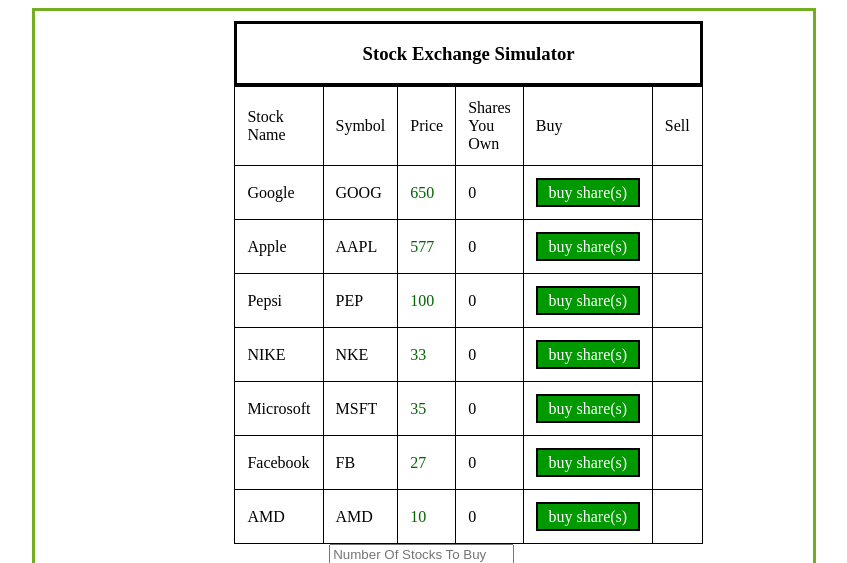
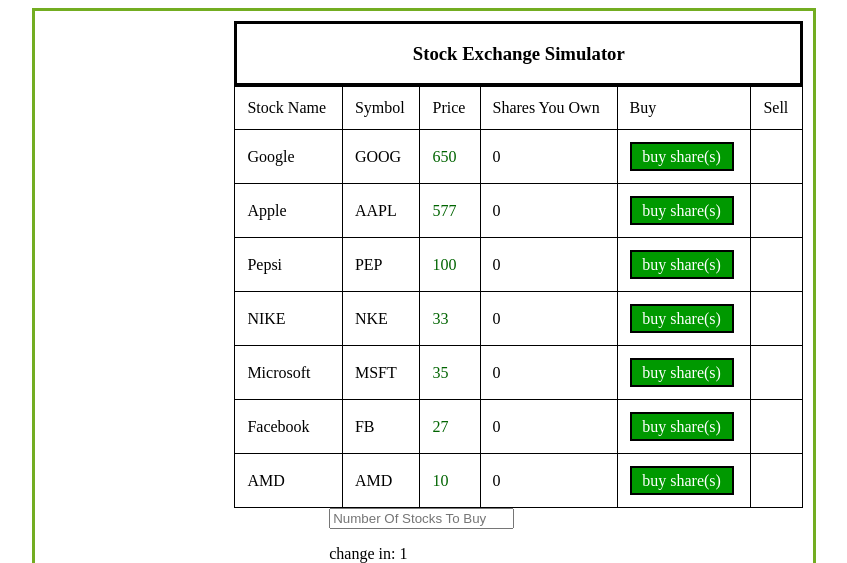
Before and after one commit to plungedtoilet/plungedtoilet.github.io, a plain HTML site: page Stock Project.html in a window 1280 px wide. Shown: the top 563 px of the page, without its empty margins (216-1063 px from the left). Drawn offline with Linux system fonts and the light colour scheme.

Commit message:
Update Stock Project.html

```diff
--- a/Stock Project.html
+++ b/Stock Project.html
@@ -11,6 +11,8 @@ table#myPortfolio {
 	border-width: 0 0 1px 1px;
 	border-collapse: collapse;
 	border-style: solid;
+	width: 150%;
+	margin: auto;
 }
 	table, td{
 		border:1px solid black;
```
